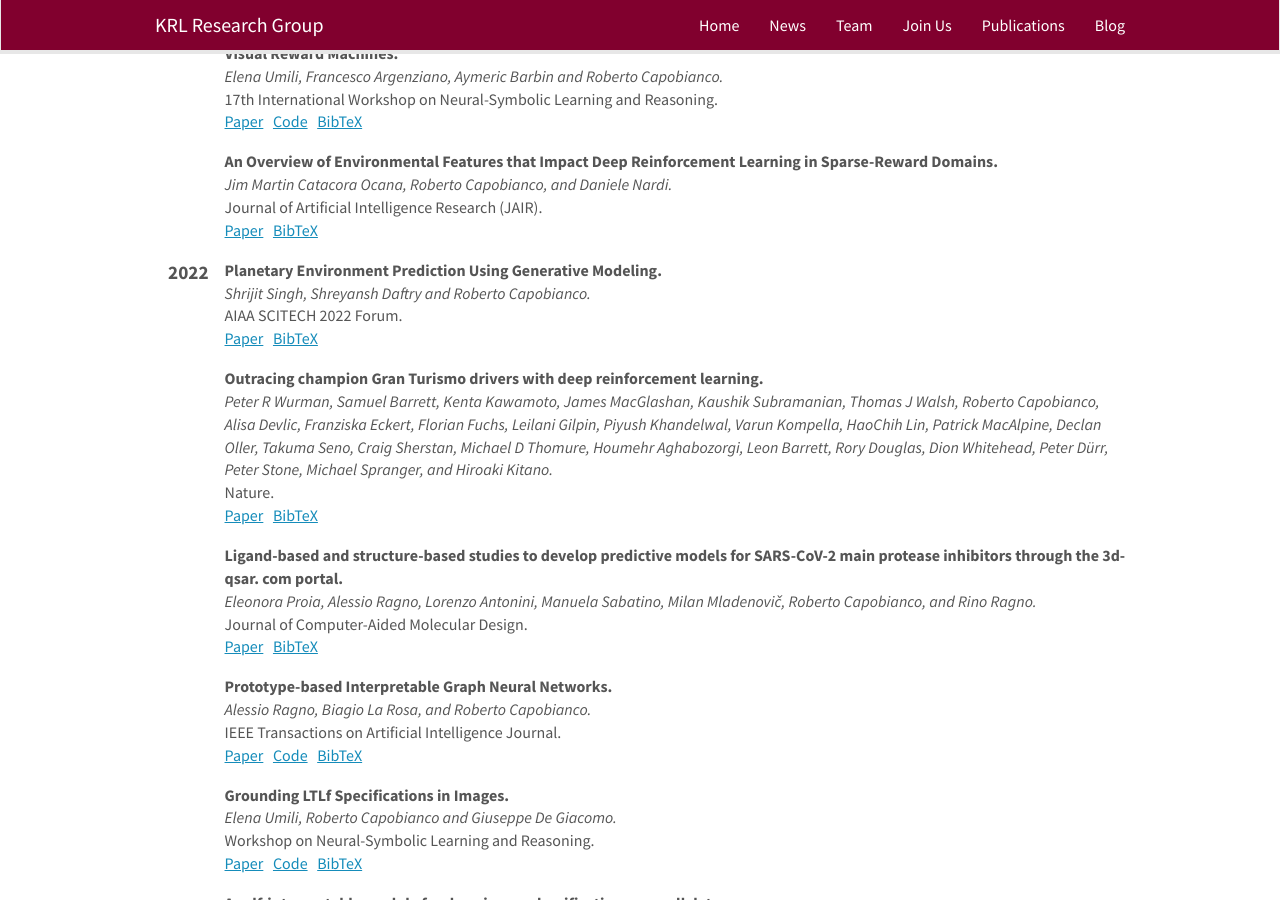
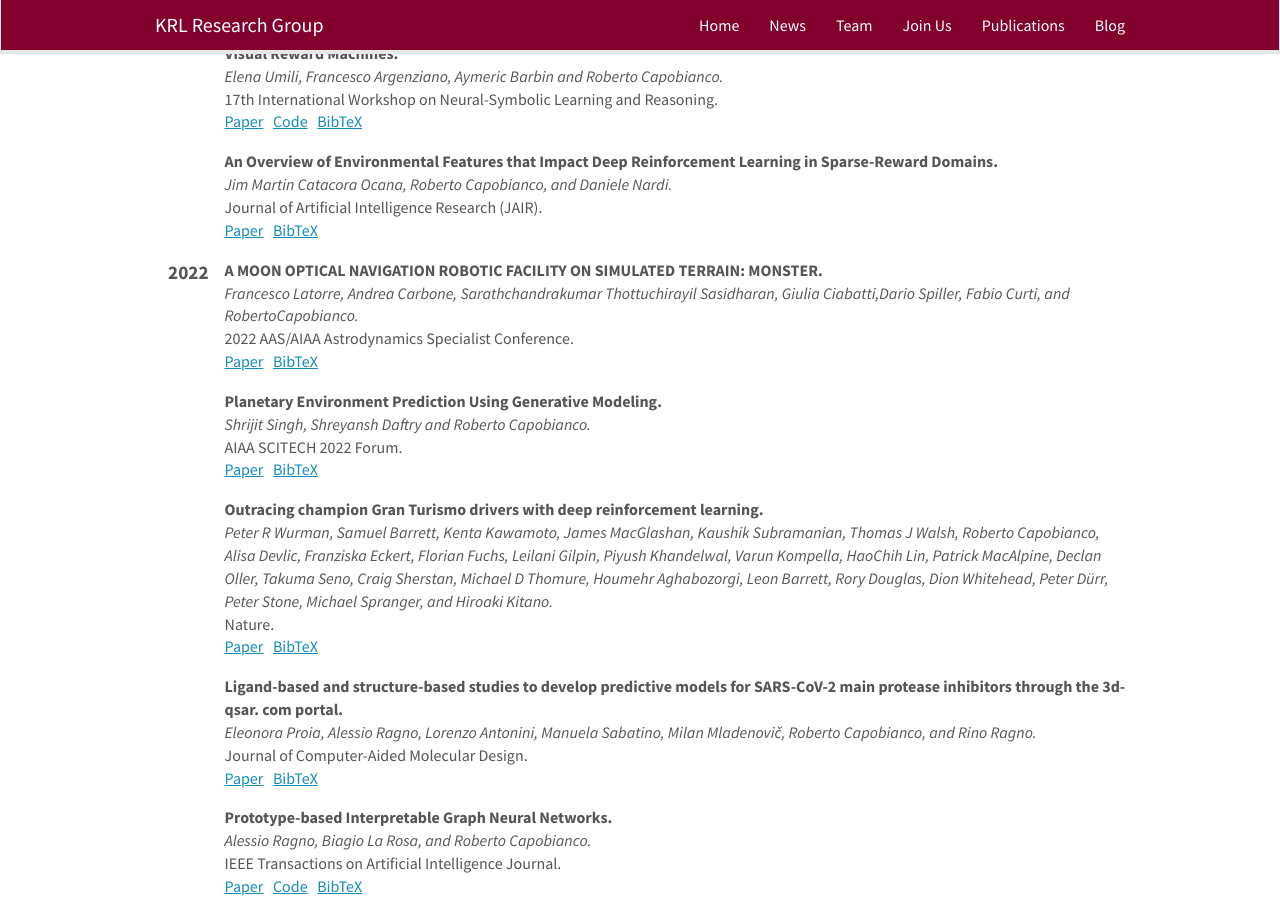
Before and after one commit to KRLGroup/krlgroup.github.io, a Jekyll site: the page built from _pages/publications.md, in a window 1280 px wide and 900 px high, scrolled down 737 px. Built offline with Jekyll 4.4.1, drawn with Linux system fonts in a browser that asks for light colours; nearby versions of some CDN libraries.

Commit message:
added latorre2022 paper

```diff
--- a/_data/publist.yml
+++ b/_data/publist.yml
@@ -64,6 +64,23 @@ doi = {10.13140/RG.2.2.17900.23680}<br>
   volume    = {76},<br>
   doi       = {10.1613/jair.1.14390},<br>
   publisher = {{AI} Access Foundation},<br>
+}
+"
+
+- title: "A MOON OPTICAL NAVIGATION ROBOTIC FACILITY ON SIMULATED TERRAIN: MONSTER"
+  authors:  Francesco Latorre, Andrea Carbone, Sarathchandrakumar Thottuchirayil Sasidharan, Giulia Ciabatti,Dario Spiller, Fabio Curti, and RobertoCapobianco
+  year: 2022
+  publisher: 2022 AAS/AIAA Astrodynamics Specialist Conference
+  link:
+    url:  https://www.researchgate.net/publication/363263356_A_MOON_OPTICAL_NAVIGATION_ROBOTIC_FACILITY_ON_SIMULATED_TERRAIN_MONSTER
+    display: Paper
+  code:
+  bibtex: "@inproceedings{Latorre2022,
+author = {Latorre, Francesco and Carbone, Andrea and Thottuchirayil Sasidharan, Sarathchandrakumar and Ciabatti, Giulia and Spiller, Dario and Curti, Fabio and Capobianco, Roberto},
+year = {2022},
+month = {09},
+pages = {},
+title = {A MOON OPTICAL NAVIGATION ROBOTIC FACILITY ON SIMULATED TERRAIN: MONSTER}
 }
 "
 
```
